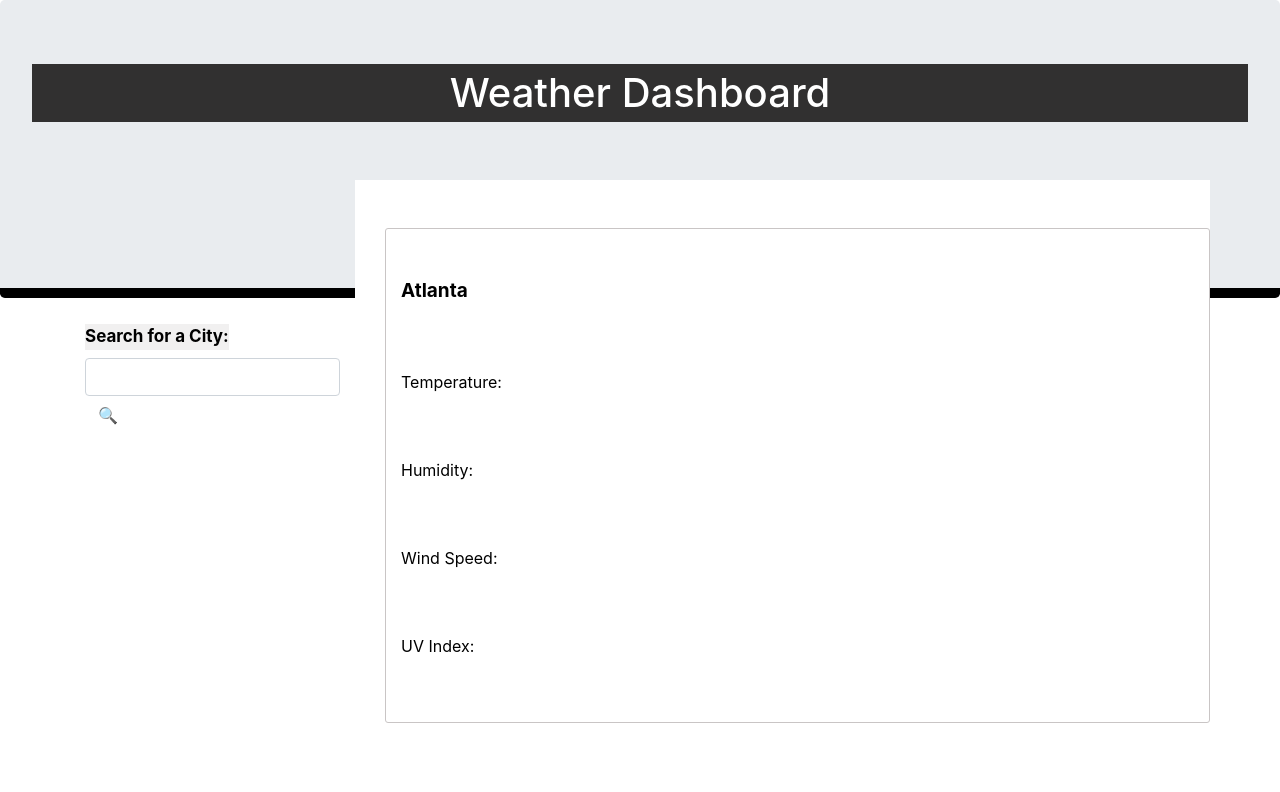
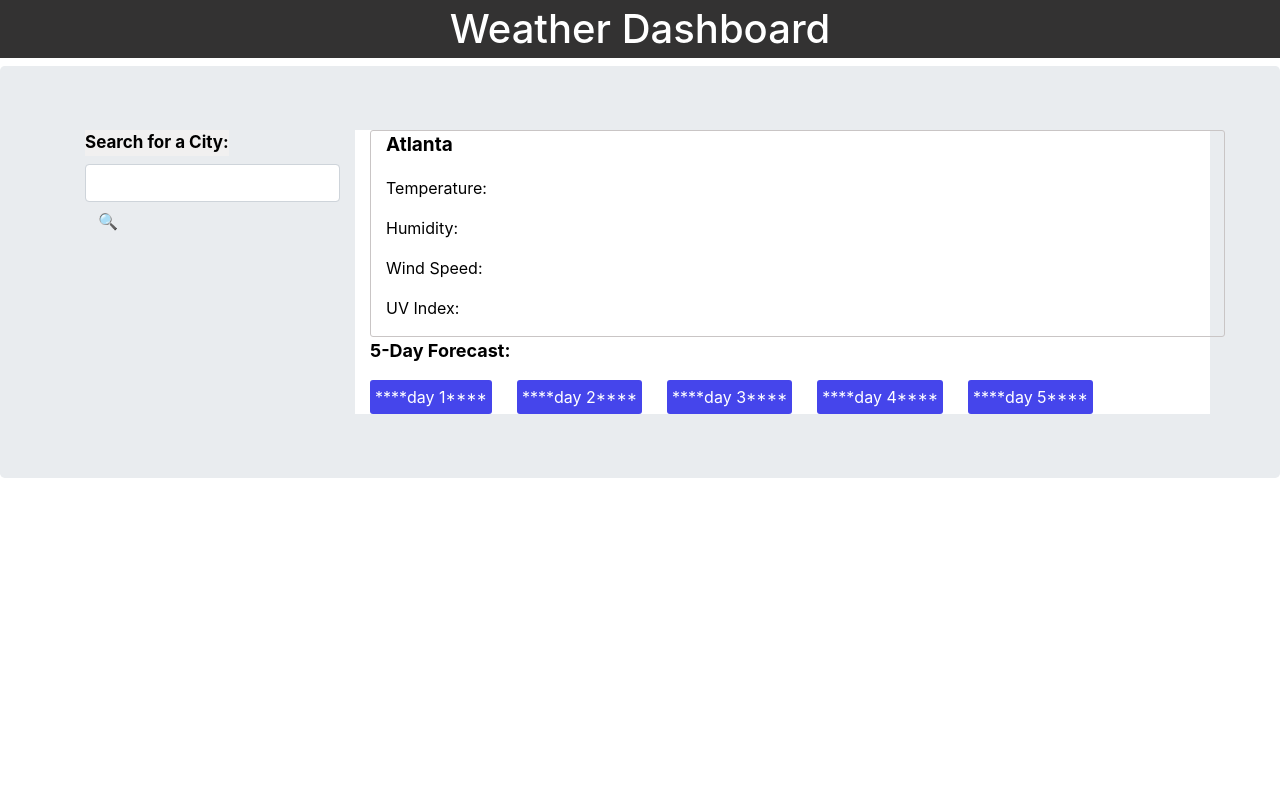
Before and after one commit to Reila-GitHubUID/WeatherDashboard, a plain HTML site: page index.html in a window 1280 px wide. Shown: the top 792 px of the page. Drawn offline with nearby package versions, Linux system fonts and the light colour scheme; no server answers.

Commit message:
fixing the look in index.html

```diff
--- a/Assets/style.css
+++ b/Assets/style.css
@@ -6,9 +6,17 @@ body {
 
 .container {
   margin: 0 auto;
-  padding-top: 50px;
+  /* padding-top: 50px; */
   text-align: left;
   /* width: 800px; */
+}
+
+.jumbotron {
+  text-align: center;
+  background-color: transparent;
+  color: black;
+  border-radius: 0;
+  /* border-bottom: 10px solid black; */
 }
 
 .wrapperLeft, label, input {
@@ -100,14 +108,6 @@ p {
     width: 500px;
   }
 
-  .jumbotron {
-    text-align: center;
-    background-color: transparent;
-    color: black;
-    border-radius: 0;
-    border-bottom: 10px solid black;
-  }
-
   .description{
     white-space: pre-wrap;
   }
@@ -118,12 +118,12 @@ p {
     padding-top: 20px;
     width: 70px;
   }
-
+/*
 .row {
     white-space: pre-wrap;
     height: 20px;
-    /* border-top: 1px solid white;; */
-  }
+    /* border-top: 1px solid white;;
+  } */
 
 /*  .hour {
     background-color: #ffffff;
--- a/index.html
+++ b/index.html
@@ -14,9 +14,9 @@
     <script src="https://cdnjs.cloudflare.com/ajax/libs/jquery/3.2.1/jquery.min.js"></script>
 </head>
 <body>
-    <div class="jumbotron">
     <h1>Weather Dashboard</h1>
 
+    <div class="jumbotron">
         <div class="container">
             <div class="row">
                 <div class="col-3">
@@ -35,6 +35,7 @@
 
                 <!-- Right column, which has 2 rows (a desired city's current temperature, and the 5 days forecast) -->
                 <div class="col-9 wrapperRight">
+                    <div class="row">
                         <div class="col-12 currentWeather">
                             <p class="city">Atlanta</p>
                             <p>Temperature: </p class="temp">
@@ -42,17 +43,22 @@
                             <p class="wind">Wind Speed: </p>
                             <p class="uv">UV Index: </p>
                         </div>
+                    </div>
 
+                    <div class="row">
                         <div class="col-4">
                             <p class="fiveDay">5-Day Forecast: </p>
                         </div>
                         <div class="col-8"></div>
+                    </div>
 
+                    <div class="row">
                                 <div class="col-2.4 forecast">****day 1****</div>
                                 <div class="col-2.4 forecast">****day 2****</div>
                                 <div class="col-2.4 forecast">****day 3****</div>
                                 <div class="col-2.4 forecast">****day 4****</div>
                                 <div class="col-2.4 forecast">****day 5****</div>
+                    </div>
                 </div>
             </div>
             <!-- The body which has 2 columns -->
@@ -66,7 +72,7 @@
                 <!-- </div> -->
 
 
-            </div> -->
+            </div>
 
         </div>
     </div>
```
Lines whose indentation alone changed are shown as unchanged.
